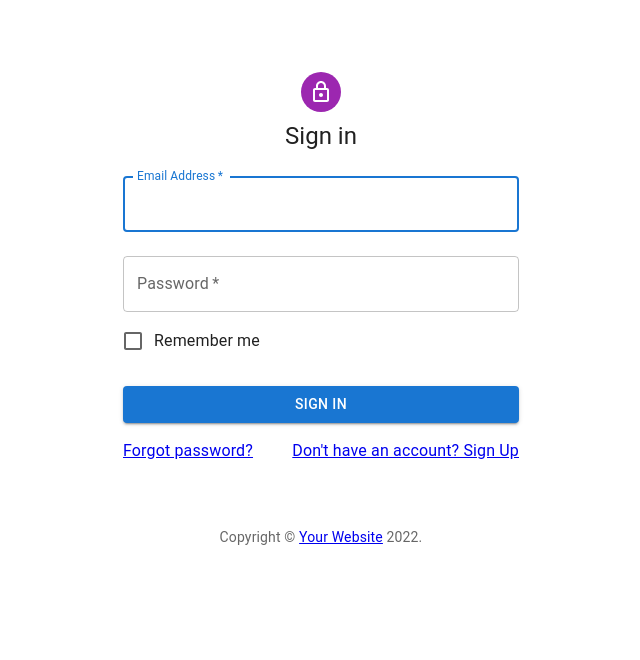
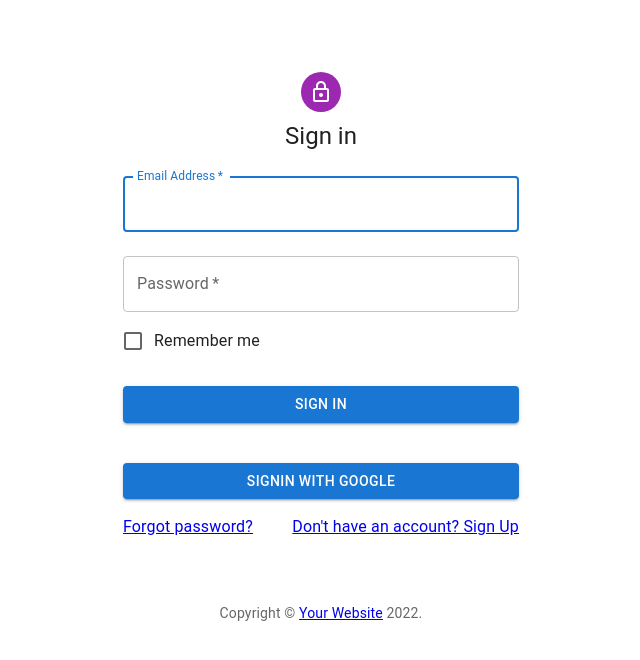
Before and after one commit to EmanueleGurini/padelpadelpadel, a React (Create React App) app in the folder Client/: page / in a window 1280 px wide. Shown: the top 660 px of the page, without its empty margins (319-959 px from the left). Built offline with nearby package versions, Linux system fonts and the light colour scheme; no server answers.

Commit message:
Add SignIn w/ Google Account (pop up)

```diff
--- a/Client/src/components/SignIn/SignIn.tsx
+++ b/Client/src/components/SignIn/SignIn.tsx
@@ -40,7 +40,7 @@ export default function SignIn() {
   const [password, setPassword] = React.useState("");
   const [error, setError] = React.useState("");
 
-  const { logIn } = useUserAuth();
+  const { logIn, signInWithGoogle } = useUserAuth();
   const navigate = useNavigate();
 
   const handleSubmit = async (event: React.FormEvent<HTMLFormElement>) => {
@@ -64,6 +64,17 @@ export default function SignIn() {
 
     }
   };
+
+  const handleSignInWithGoogle = async () => {
+      try{
+
+        await signInWithGoogle();
+
+      } catch(err : any) {
+
+        console.log(err.message)
+      }
+  }
 
   return (
     <ThemeProvider theme={theme}>
@@ -124,6 +135,16 @@ export default function SignIn() {
             >
               Sign In
             </Button>
+            <Button
+              type="submit"
+              fullWidth
+              variant="contained"
+              sx={{ mt: 3, mb: 2 }}
+              onClick={handleSignInWithGoogle}
+            >
+              SignIn With Google
+            </Button>
+
             <Grid container>
               <Grid item xs>
                 <Link to={ROUTES.PASSWORD_FORGET}>
--- a/Client/src/components/context/UseAuthContext.jsx
+++ b/Client/src/components/context/UseAuthContext.jsx
@@ -3,7 +3,9 @@ import {
 	createUserWithEmailAndPassword,
 	signInWithEmailAndPassword,
 	signOut,
-	onAuthStateChanged
+	onAuthStateChanged,
+	GoogleAuthProvider,
+	signInWithPopup
 } from 'firebase/auth'
 import { auth } from '../Firebase/firebase'
 
@@ -26,6 +28,11 @@ export function UserAuthContextProvider({children}) {
 		return signOut(auth);
 	}
 
+	function signInWithGoogle() {
+		const googleAuthProvider = new GoogleAuthProvider();
+		return signInWithPopup(auth, googleAuthProvider)
+	}
+
 	React.useEffect(() => {
 
 		const unsubscribe = onAuthStateChanged(auth, (currentUser) => {
@@ -37,7 +44,7 @@ export function UserAuthContextProvider({children}) {
 	}, []);
 
 	return (
-		<UserAuthContext.Provider value={{ user, signUp, logIn, logOut }}>
+		<UserAuthContext.Provider value={{ user, signUp, logIn, logOut , signInWithGoogle}}>
 			{ children }
 		</UserAuthContext.Provider>
 	)
```
